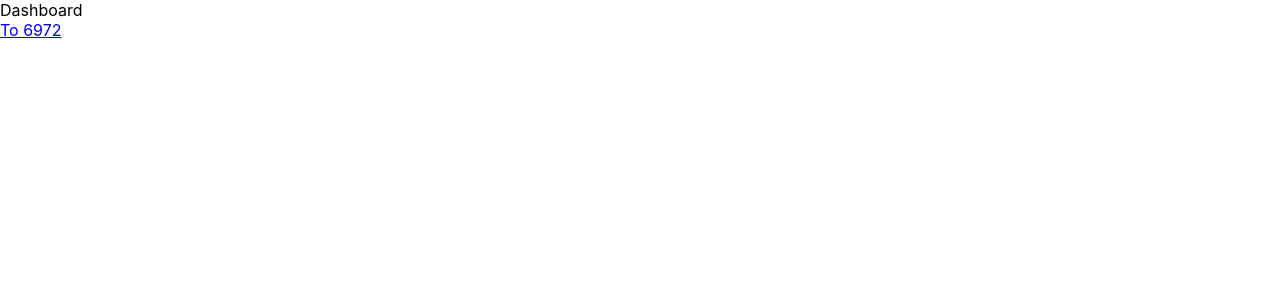
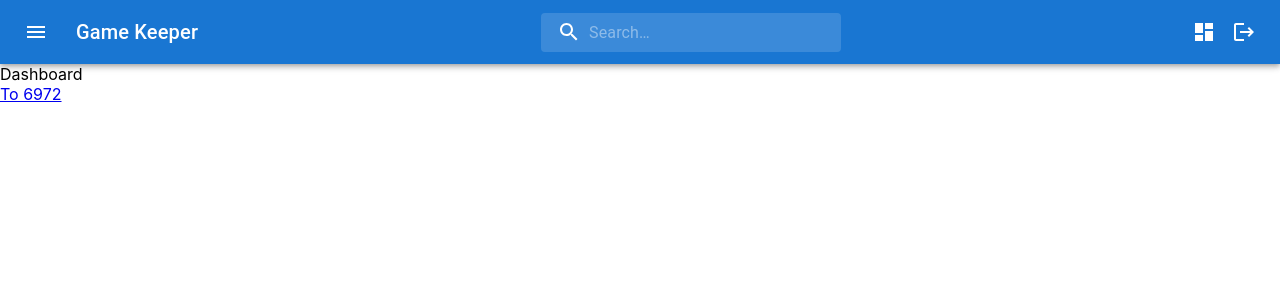
Before and after one commit to LtCodename/game-keeper-mui, a React (Create React App) app: page / in a window 1280 px wide. Shown: the top 300 px of the page. Built offline with nearby package versions, Linux system fonts and the light colour scheme.

Commit message:
GK-009 - navbar

```diff
--- /dev/null
+++ b/src/components/Header.tsx
@@ -0,0 +1,96 @@
+import React from "react";
+import { styled, alpha } from "@mui/material/styles";
+import AppBar from "@mui/material/AppBar";
+import Box from "@mui/material/Box";
+import Toolbar from "@mui/material/Toolbar";
+import IconButton from "@mui/material/IconButton";
+import Typography from "@mui/material/Typography";
+import InputBase from "@mui/material/InputBase";
+import MenuIcon from "@mui/icons-material/Menu";
+import SearchIcon from "@mui/icons-material/Search";
+import DashboardIcon from "@mui/icons-material/Dashboard";
+import LogoutIcon from "@mui/icons-material/Logout";
+
+const Search = styled("div")(({ theme }) => ({
+  position: "relative",
+  borderRadius: theme.shape.borderRadius,
+  backgroundColor: alpha(theme.palette.common.white, 0.15),
+  "&:hover": {
+    backgroundColor: alpha(theme.palette.common.white, 0.25),
+  },
+  marginLeft: 0,
+  width: "100%",
+  [theme.breakpoints.up("sm")]: {
+    marginLeft: theme.spacing(1),
+    width: "auto",
+  },
+}));
+
+const SearchIconWrapper = styled("div")(({ theme }) => ({
+  padding: theme.spacing(0, 2),
+  height: "100%",
+  position: "absolute",
+  pointerEvents: "none",
+  display: "flex",
+  alignItems: "center",
+  justifyContent: "center",
+}));
+
+const StyledInputBase = styled(InputBase)(({ theme }) => ({
+  color: "inherit",
+  "& .MuiInputBase-input": {
+    padding: theme.spacing(1, 1, 1, 0),
+    paddingLeft: `calc(1em + ${theme.spacing(4)})`,
+    transition: theme.transitions.create("width"),
+    width: "100%",
+    [theme.breakpoints.up("sm")]: {
+      width: "12ch",
+      "&:focus": {
+        width: "20ch",
+      },
+    },
+  },
+}));
+
+const Header = () => (
+  <Box sx={{ flexGrow: 1 }}>
+    <AppBar position="static">
+      <Toolbar sx={{ display: "flex", justifyContent: "space-between" }}>
+        <Box sx={{ display: "flex", alignItems: "center" }}>
+          <IconButton
+            size="large"
+            edge="start"
+            color="inherit"
+            aria-label="open drawer"
+            sx={{ mr: 2 }}
+          >
+            <MenuIcon />
+          </IconButton>
+          <Typography
+            variant="h6"
+            noWrap
+            component="div"
+            sx={{ flexGrow: 1, display: { xs: "none", sm: "flex" } }}
+          >
+            Game Keeper
+          </Typography>
+        </Box>
+        <Search sx={{ minWidth: { xs: "auto", sm: "300px" } }}>
+          <SearchIconWrapper>
+            <SearchIcon />
+          </SearchIconWrapper>
+          <StyledInputBase
+            placeholder="Search…"
+            inputProps={{ "aria-label": "search" }}
+          />
+        </Search>
+        <Box sx={{ display: "flex", alignItems: "center" }}>
+          <DashboardIcon sx={{ ml: 2 }} />
+          <LogoutIcon sx={{ ml: 2 }} />
+        </Box>
+      </Toolbar>
+    </AppBar>
+  </Box>
+);
+
+export default Header;
--- a/src/index.tsx
+++ b/src/index.tsx
@@ -9,6 +9,7 @@
 import { createStore, applyMiddleware } from "redux";
 import thunk from "redux-thunk";
 import rootReducer from "redux/rootReducer";
+import Header from "components/Header";
 import reportWebVitals from "./reportWebVitals";
 
 const root = ReactDOM.createRoot(
@@ -20,6 +21,7 @@
 root.render(
   <Provider store={store}>
     <BrowserRouter>
+      <Header />
       <Routes>
         <Route path="/" element={<Dashboard />} />
         <Route path="/lists/:listId" element={<List />} />
```
